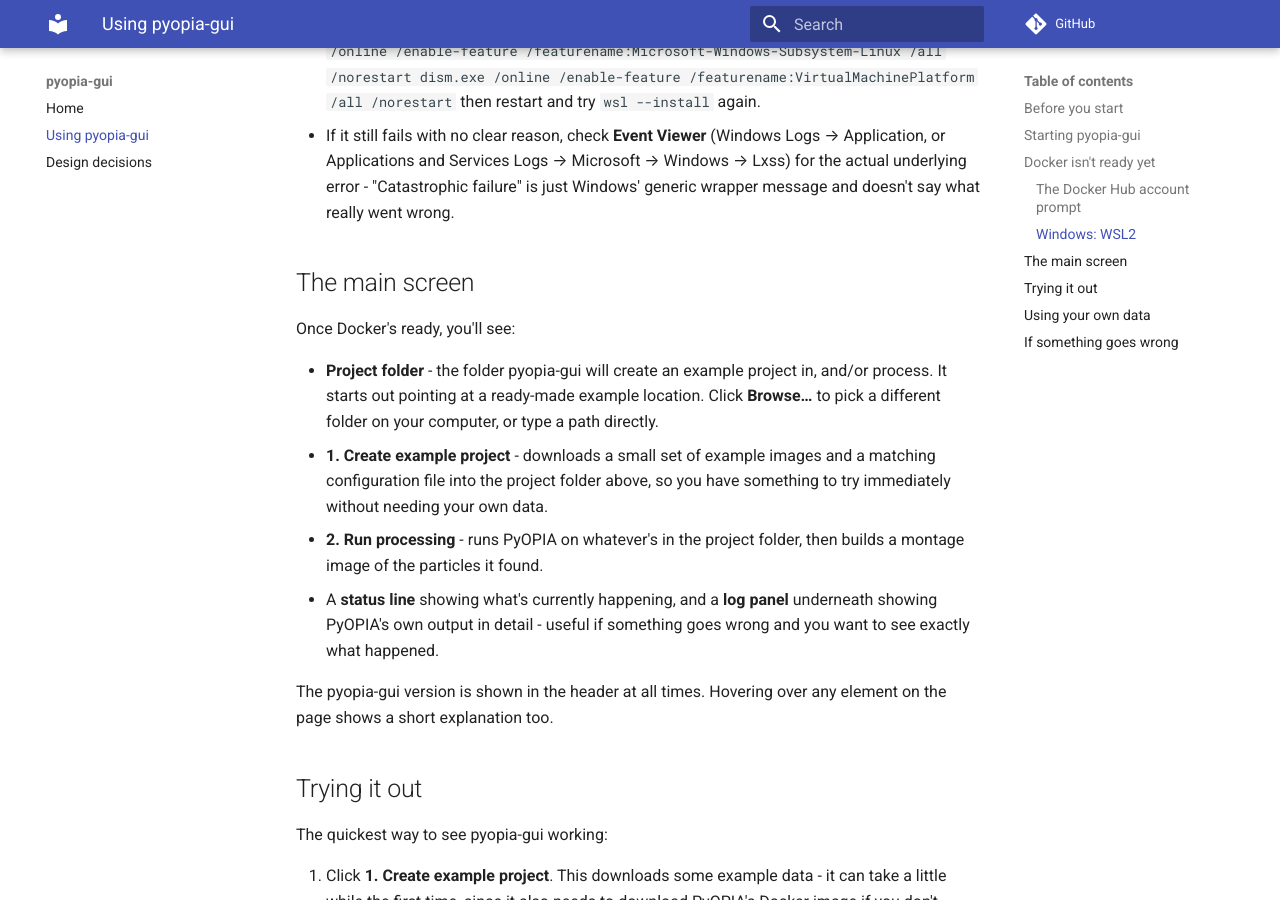
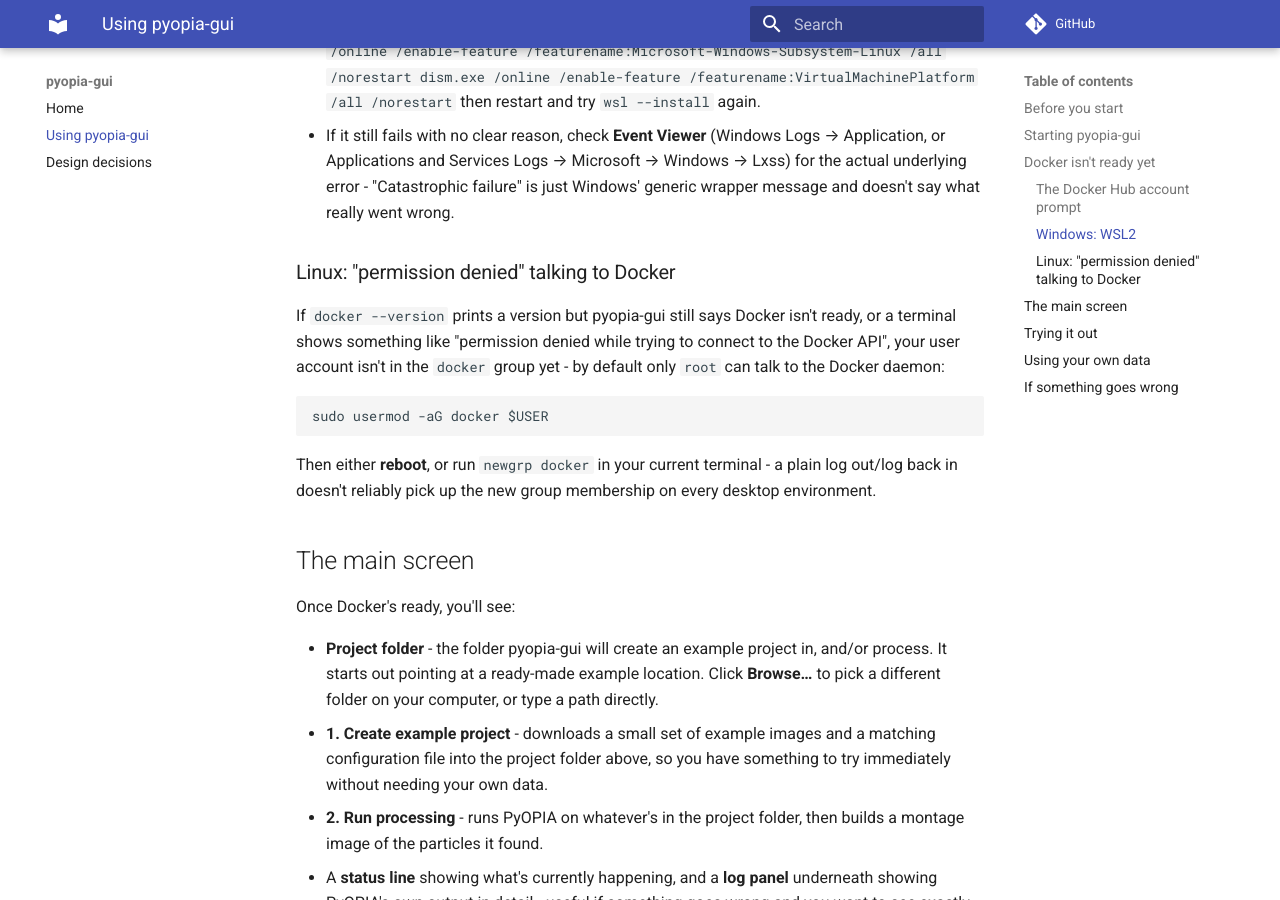
Before and after one commit to nimmo-smith-technologies/pyopia-gui, an MkDocs documentation site: the page built from docs/usage.md, in a window 1280 px wide and 900 px high, scrolled down 1958 px. Built offline with MkDocs 1.6.1 and Material for MkDocs 9.7.7, drawn with Linux system fonts in a browser that asks for light colours; comment, search, counter and statistics services are not loaded.

Commit message:
Fix Linux native-app rendering, Docker guidance, and a false pull-failure diagnosis
Force software rendering for the bundled Qt6 webview on Linux (GPU compositing
failed on real hardware), point Linux Docker guidance at `newgrp docker`
instead of a plain log out/in, and stop misreporting a stalled example-data
download as a failed image pull. Also raise the inactivity timeout to 600s -
PyOPIA's own example-data download is a large, silent, unprogressed step that
a real successful run can legitimately take longer than 180s to finish.

````diff
--- a/docs/usage.md
+++ b/docs/usage.md
@@ -94,6 +94,21 @@ If `wsl --install` itself fails:
   the actual underlying error - "Catastrophic failure" is just Windows' generic
   wrapper message and doesn't say what really went wrong.
 
+### Linux: "permission denied" talking to Docker
+
+If `docker --version` prints a version but pyopia-gui still says Docker isn't
+ready, or a terminal shows something like "permission denied while trying to
+connect to the Docker API", your user account isn't in the `docker` group yet
+- by default only `root` can talk to the Docker daemon:
+
+```bash
+sudo usermod -aG docker $USER
+```
+
+Then either **reboot**, or run `newgrp docker` in your current terminal - a
+plain log out/log back in doesn't reliably pick up the new group membership on
+every desktop environment.
+
 ## The main screen
 
 Once Docker's ready, you'll see:
````
Also changed, not shown: README.md (+10 -4 lines), 3 other files.
